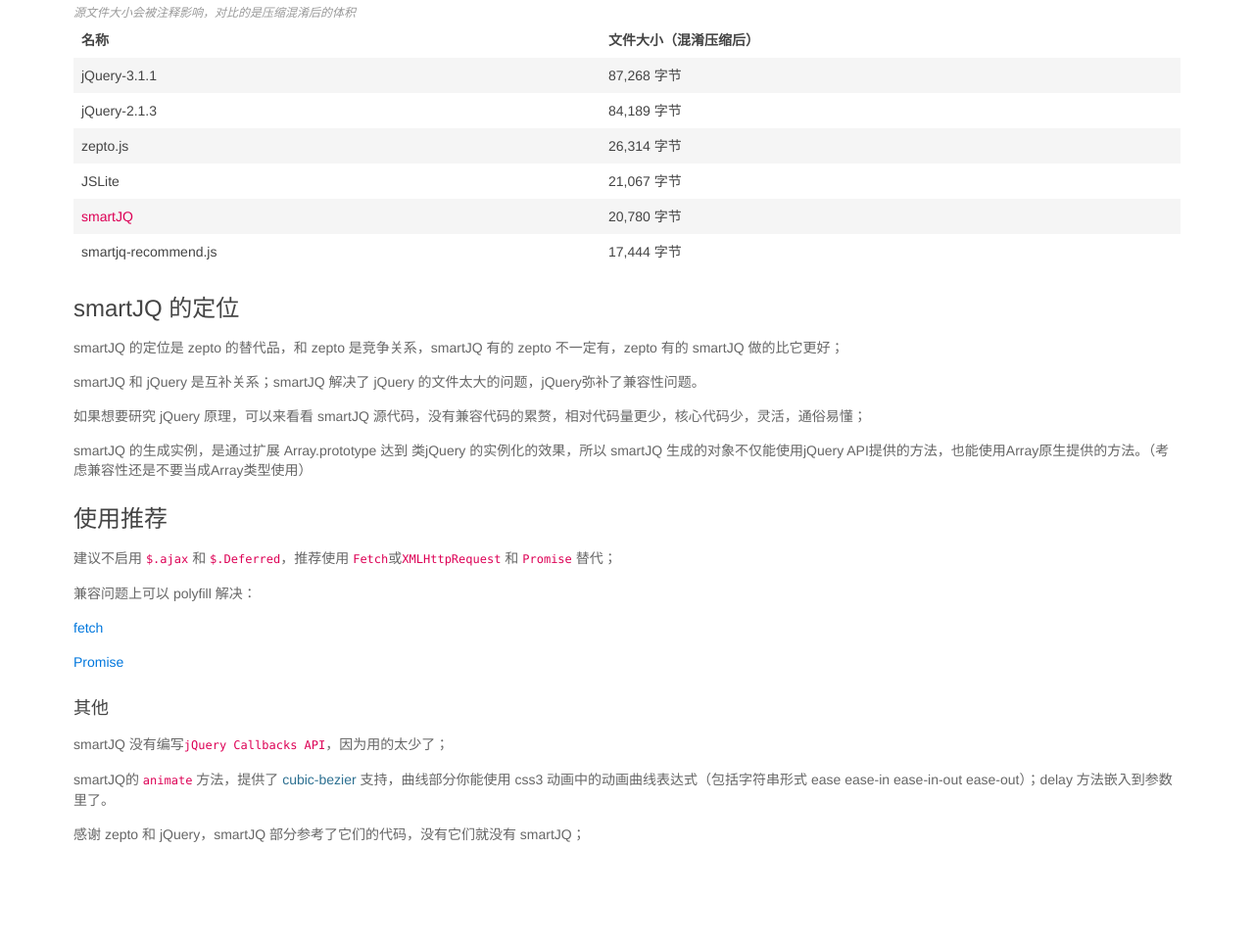
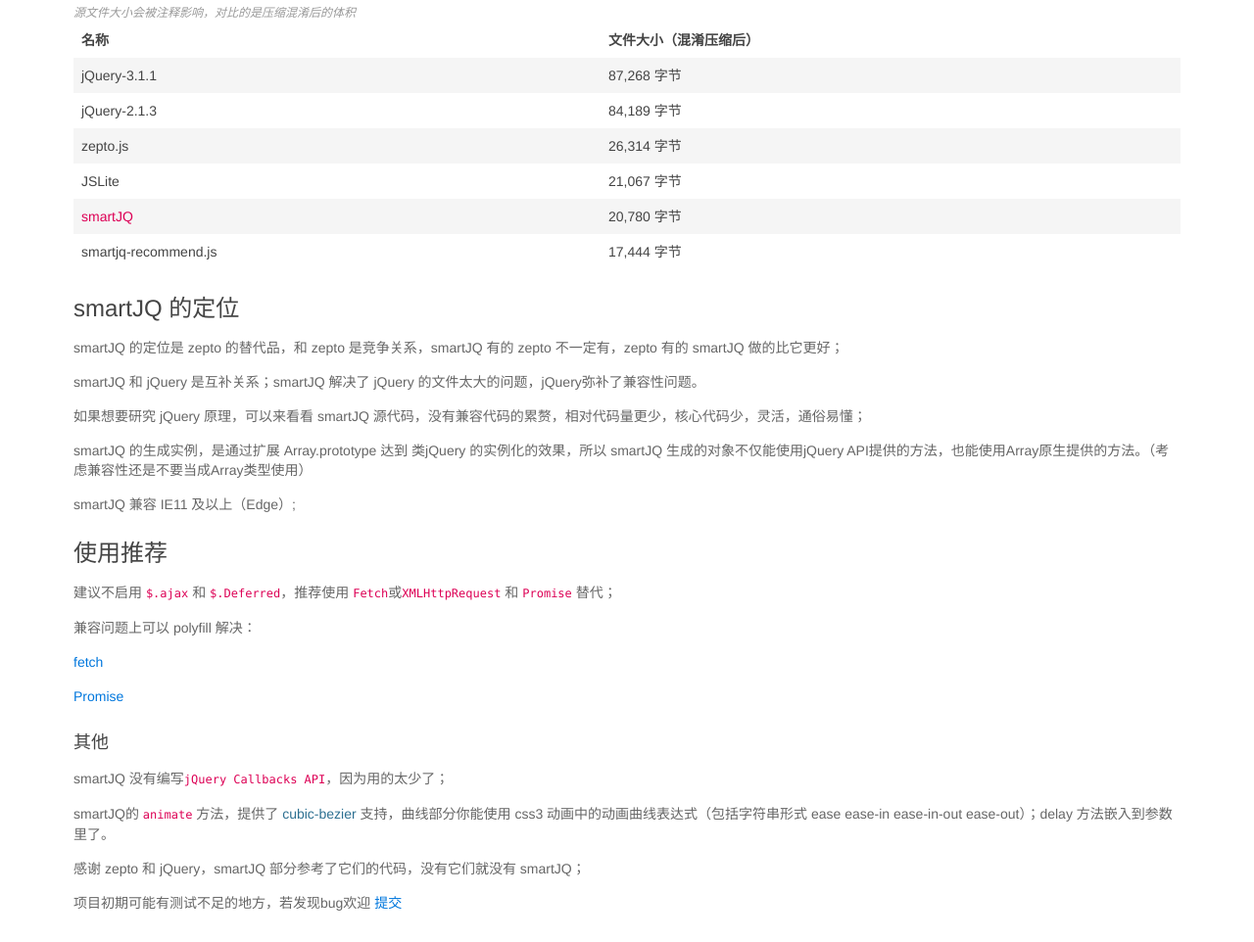
Before and after one commit to kirakiray/smartJQ, a plain HTML site: page docs/cn/index.html in a window 1280 px wide. Shown: the part 1029-1991 px from the top of the page at 98% size. Before the commit the page ends 1921 px from the top, so only its background shows below. Drawn offline with Linux system fonts and the light colour scheme.

Commit message:
Fix the document

```diff
--- a/docs/cn/index.html
+++ b/docs/cn/index.html
@@ -100,6 +100,7 @@
             <p>smartJQ 和 jQuery 是互补关系；smartJQ 解决了 jQuery 的文件太大的问题，jQuery弥补了兼容性问题。</p>
             <p>如果想要研究 jQuery 原理，可以来看看 smartJQ 源代码，没有兼容代码的累赘，相对代码量更少，核心代码少，灵活，通俗易懂；</p>
             <p>smartJQ 的生成实例，是通过扩展 Array.prototype 达到 类jQuery 的实例化的效果，所以 smartJQ 生成的对象不仅能使用jQuery API提供的方法，也能使用Array原生提供的方法。（考虑兼容性还是不要当成Array类型使用）</p>
+            <p>smartJQ 兼容 IE11 及以上（Edge）;</p>
             <h2>使用推荐</h2>
             <p>建议不启用 <code>$.ajax</code> 和 <code>$.Deferred</code>，推荐使用 <code>Fetch</code>或<code>XMLHttpRequest</code> 和 <code>Promise</code> 替代；</p>
             <p>兼容问题上可以 polyfill 解决： </p>
@@ -109,6 +110,7 @@
             <p>smartJQ 没有编写<code>jQuery Callbacks API</code>，因为用的太少了；</p>
             <p>smartJQ的 <code>animate</code> 方法，提供了 <span class="uk-text-primary">cubic-bezier</span> 支持，曲线部分你能使用 css3 动画中的动画曲线表达式（包括字符串形式 ease ease-in ease-in-out ease-out）；delay 方法嵌入到参数里了。</p>
             <p>感谢 zepto 和 jQuery，smartJQ 部分参考了它们的代码，没有它们就没有 smartJQ；</p>
+            <p>项目初期可能有测试不足的地方，若发现bug欢迎 <a href="https://github.com/kirakiray/smartJQ/issues/new" target="_blank">提交</a></p>
         </article>
     </div>
 </body>
```
